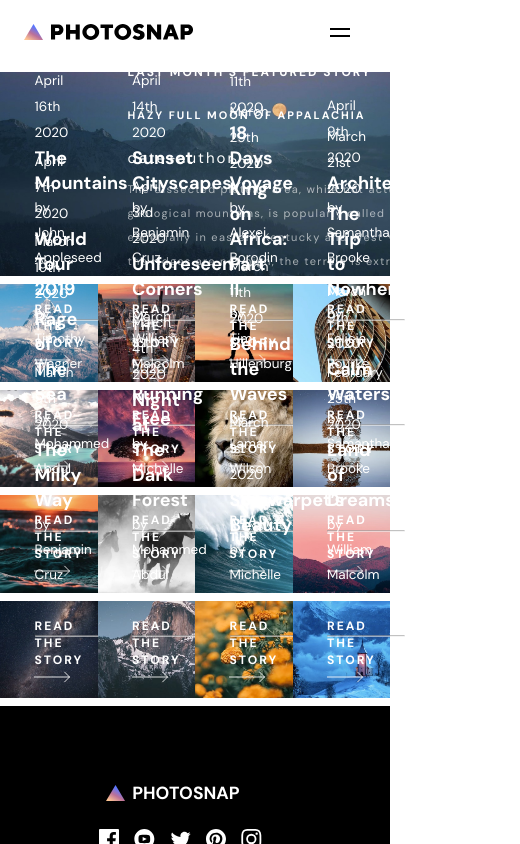
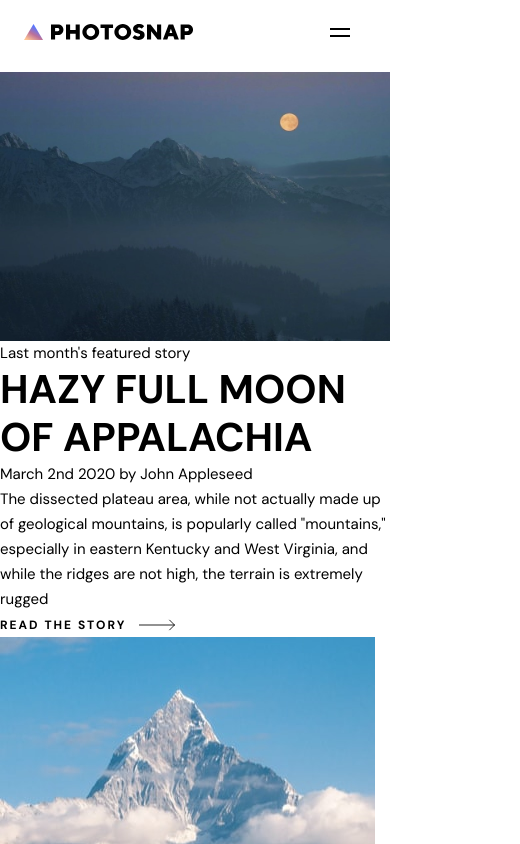
Before and after one commit to demahom18/photosnap-siteweb, a Vue app: page /stories in a window 390 px wide. Shown: the top 844 px of the page, 520 px wide, since content can reach past the window. Built offline with nearby package versions, Linux system fonts and the light colour scheme.

Commit message:
fix picture height with img block

```diff
--- a/src/assets/styles.scss
+++ b/src/assets/styles.scss
@@ -39,4 +39,5 @@ a {
 
 img {
   max-width: 100%;
+  display: block;
 }
--- a/src/components/StoryCard.vue
+++ b/src/components/StoryCard.vue
@@ -73,14 +73,14 @@ export default {
     z-index: -5;
     transform: translateY(-100%);
     background: $accent;
-    transition: .3s;
+    transition: .2s;
   }
 
   &:hover {
     transform: translateY(-8px);
 
     &:after {
-      transform: translateY(2px);
+      transform: translateY(8px);
     }
   }
   .story-infos, hr {
--- a/src/components/StoryList.vue
+++ b/src/components/StoryList.vue
@@ -79,16 +79,16 @@ export default {
 @media only screen and (max-width:820px) {
   .story-list > * {
     max-width: 50%;
-    flex-basis: 410px;
+    // flex-basis: 410px;
   }
 }
 
 
 @media only screen and (max-width:750px) {
-  .story2,
-  .story3{
-    transform:translateY(-10px);
-  }
+  // .story2,
+  // .story3{
+  //   transform:translateY(-10px);
+  // }
 }
 
 
@@ -96,15 +96,15 @@ export default {
   .story-list > * {
     max-width: 100%;
   }
-  .story1{
-    transform:translateY(-10px);
-  }
-  .story2{
-    transform:translateY(-20px);
-  }
+  // .story1{
+  //   transform:translateY(-10px);
+  // }
+  // .story2{
+  //   transform:translateY(-20px);
+  // }
 
-  .story3 {
-    transform:translateY(-30px);
-  }
+  // .story3 {
+  //   transform:translateY(-30px);
+  // }
 }
 </style>
--- a/src/views/Stories.vue
+++ b/src/views/Stories.vue
@@ -1,27 +1,10 @@
 <template>
   <div class='stories-page'>
     <div class="featured-story">
-      <div>
-        <span class="hero-title">Last month's featured story</span>
-        <h2>Hazy Full moon of appalachia</h2>
-        <span>date+author</span>
-        <p>
-          The dissected plateau area, while not actually made up of geological mountains, is popularly called "mountains," especially in eastern Kentucky and West Virginia, and while the ridges are not high, the terrain is extremely rugged
-        </p>
-        <ArrowButton btnText="Read the story" />
-      </div>
       <picture class="img">
-        <source
-          srcset="../assets/img/stories/tablet/moon-of-appalacia1.jpg"
-          media="(max-width: 1200px)"
-        >
         <source
           srcset="../assets/img/stories/tablet/moon-of-appalacia2.jpg"
           media="(max-width: 940px)"
-        >
-        <source
-          srcset="../assets/img/stories/tablet/moon-of-appalacia3.jpg"
-          media="(max-width: 768px)"
         >
         <source
           srcset="../assets/img/stories/mobile/moon-of-appalacia.jpg"
@@ -32,6 +15,15 @@
           alt="mount appalachia"
         />
       </picture>
+      <div>
+        <span class="hero-title">Last month's featured story</span>
+        <h2>Hazy Full moon of appalachia</h2>
+        <span>March 2nd 2020 by John Appleseed</span>
+        <p>
+          The dissected plateau area, while not actually made up of geological mountains, is popularly called "mountains," especially in eastern Kentucky and West Virginia, and while the ridges are not high, the terrain is extremely rugged
+        </p>
+        <ArrowButton btnText="Read the story" />
+      </div>
     </div>
     <div class="stories">
       <template v-for="story in stories" :key="story.title">
@@ -59,61 +51,8 @@ export default {
 
 <style lang="scss">
 @import '../assets/mixins.scss';
-.stories-page {
 
-  .featured-story {
-    position: relative;
-    width: 100%;
-
-    div {
-      position: absolute;
-      color: white;
-      top:50%;
-      padding: 1em .5em;
-      left: 0;
-      transform: translate(120px, -50%);
-      width: 400px;
-      @include flexBox(column);
-      gap: min(24px, 1.7vw);
-      letter-spacing: 2px;
-    }
-
-    span.hero-title {
-      text-transform: uppercase;
-      font-size: 12px;
-      font-weight: bold;
-    }
-
-    h2 {
-      font-size: min(2.8vw, 40px);
-    }
-
-    p {
-      @include setTypo(min(1vw, 16px), 24px);
-      letter-spacing: 1.3px;
-      opacity: .6;
-    }
-    path { stroke: white;}
-
-    .img {
-      display: block;
-    }
-
-    .btn-arrow span:hover {
-      border-color:white;
-    }
-  }
-  .stories{
-    display: grid;
-    grid-template-columns: repeat(4, 1fr);
-  }
-}
-
-@media only screen and (max-width: 1080px){
-  .stories-page .featured-story div{
-   p {
-     font-size: 11px !important;
-   }
-  }
+img {
+  display: block;
 }
 </style>
```
